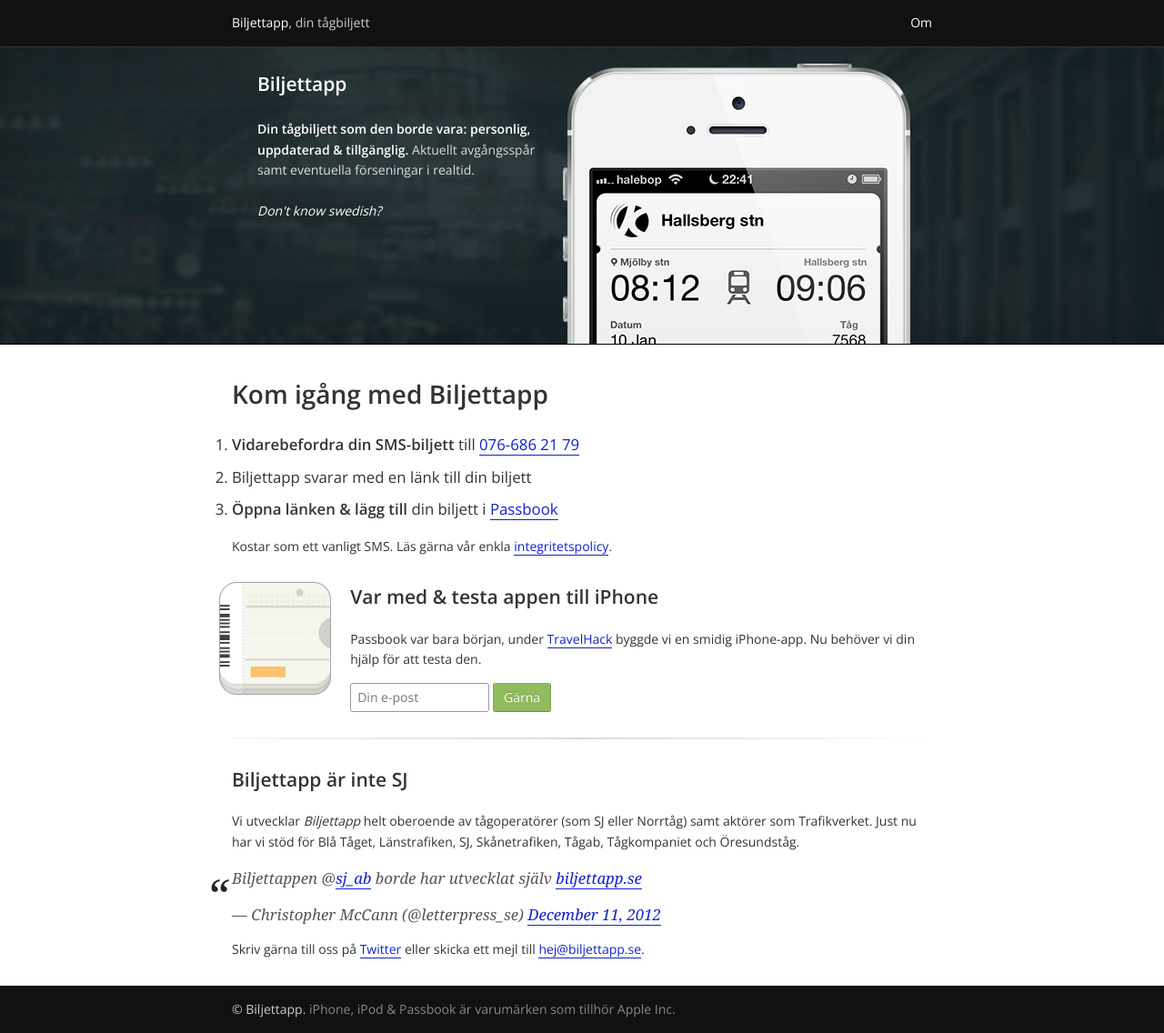
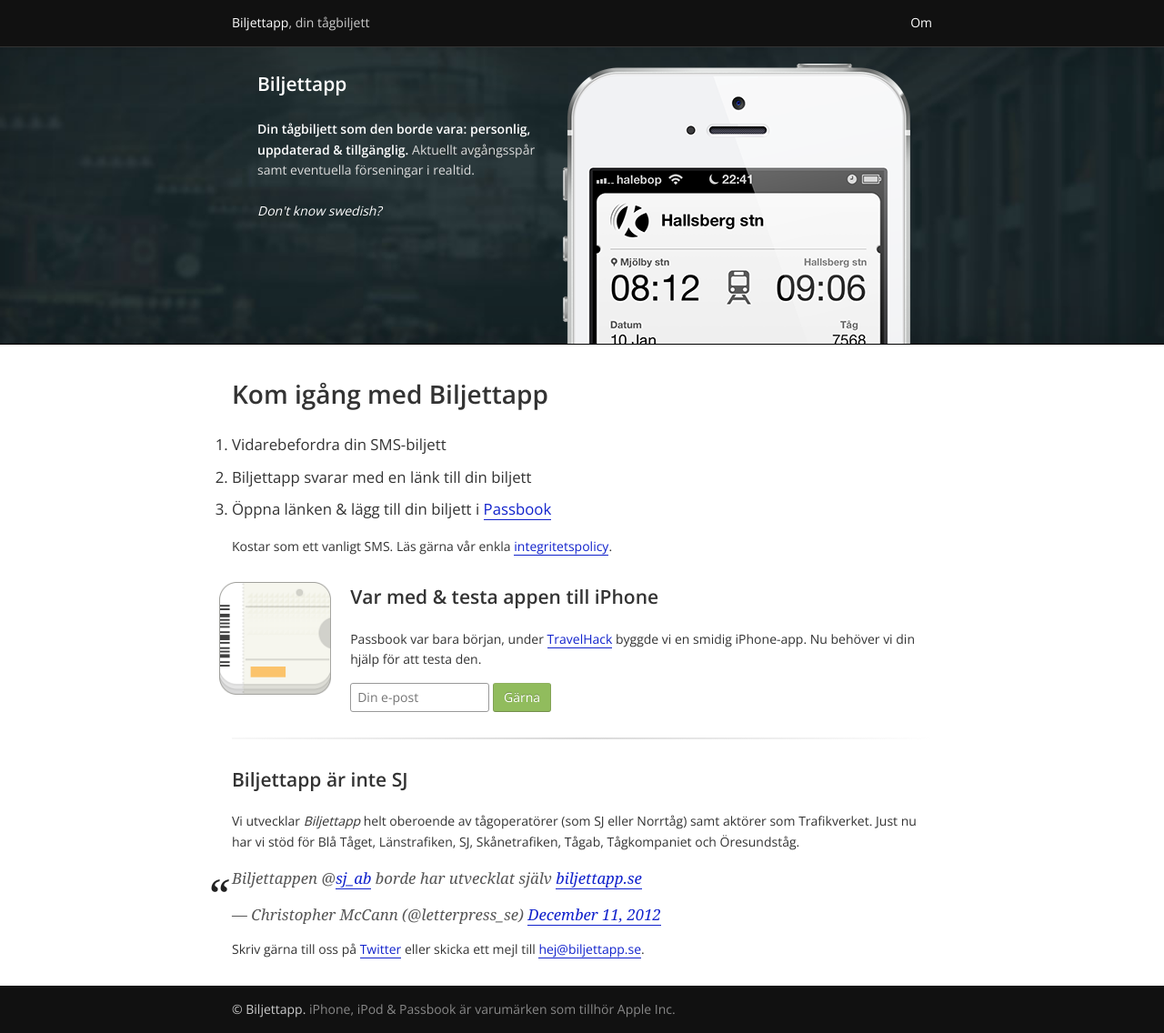
Before and after one commit to biljettapp/biljettapp.github.com, a Jekyll site: the page built from index.html, in a window 1280 px wide. Shown: the whole page at 91% size. Built offline with Jekyll 4.4.1, drawn with Linux system fonts in a browser that asks for light colours; comment, search, counter and statistics services are not loaded.

Commit message:
Removed SMS number.

```diff
--- a/en/index.html
+++ b/en/index.html
@@ -9,7 +9,7 @@
 <h1>Get started with Biljettapp</h1>
 
 <ol class="steps">
-    <li>Forward your SMS-ticket to <a href="sms:+46766862179" onclick="_gaq.push(['_trackEvent', 'Message', 'Open', '+46766862179']);">+4676-686 21 79</a></li>
+    <li>Forward your SMS-ticket</li>
     <li>Biljettapp replies with a link to your ticket</li>
     <li>Open the link &amp; Add to <a href="/passbook/">Passbook</a></li>
 </ol>
--- a/index.html
+++ b/index.html
@@ -7,9 +7,9 @@
 
 <h1>Kom igång<span> med Biljettapp</span></h1>
 <ol class="steps">
-    <li><strong>Vidarebefordra din SMS-biljett</strong> till <a href="sms:+46766862179" onclick="_gaq.push(['_trackEvent', 'Message', 'Open', '+46766862179']);">076-686 21 79</a></li>
+    <li>Vidarebefordra din SMS-biljett</li>
     <li>Biljettapp svarar med en länk till din biljett</li>
-    <li><strong>Öppna länken &amp; lägg till</strong> din biljett i <a href="/passbook/">Passbook</a></li>
+    <li>Öppna länken &amp; lägg till din biljett i <a href="/passbook/">Passbook</a></li>
 </ol>
 <p style="margin-bottom:2em;">Kostar som ett vanligt SMS. Läs gärna vår enkla <a href="/integritetspolicy/">integritetspolicy</a>.</p>
 
```
